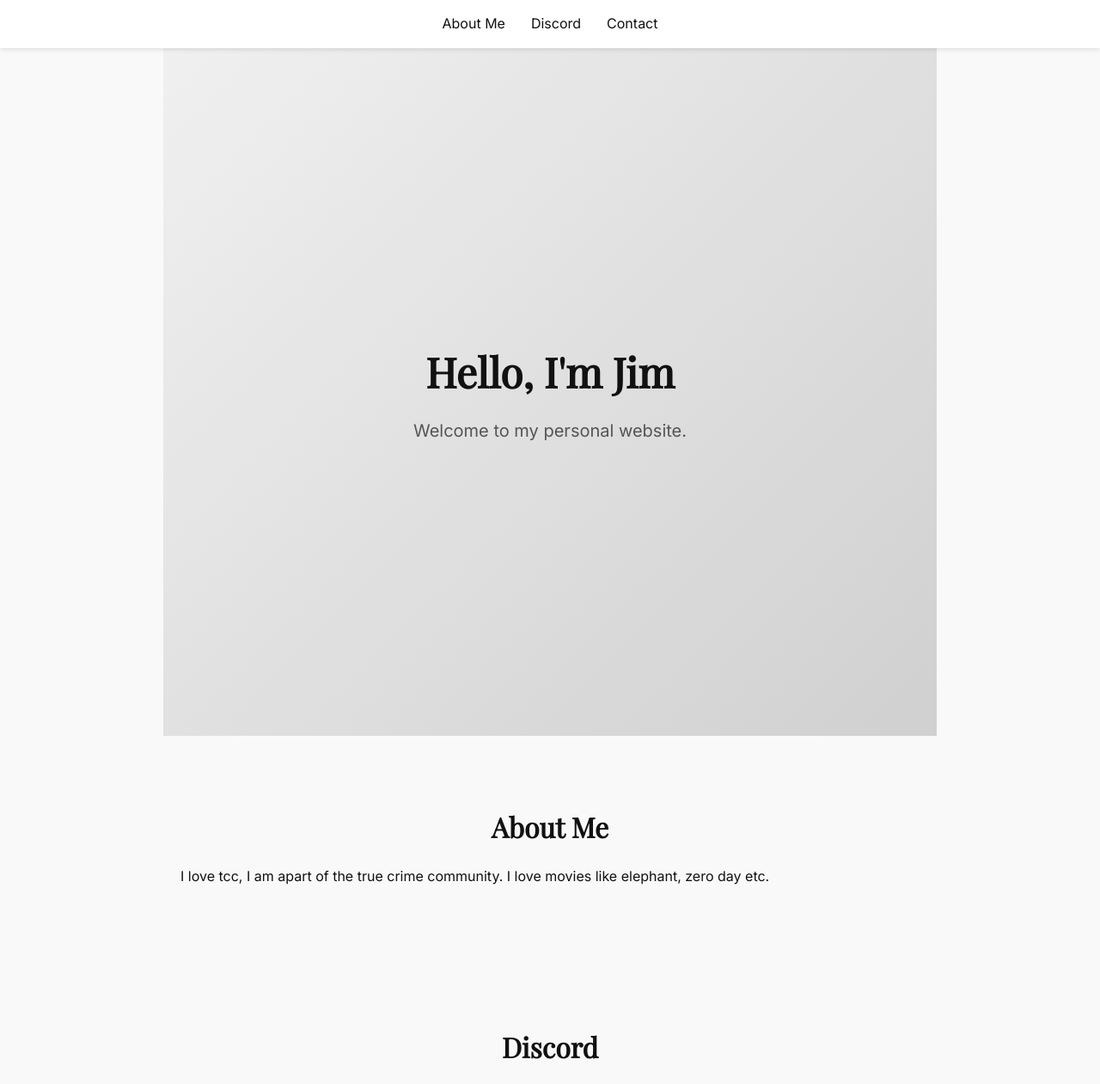
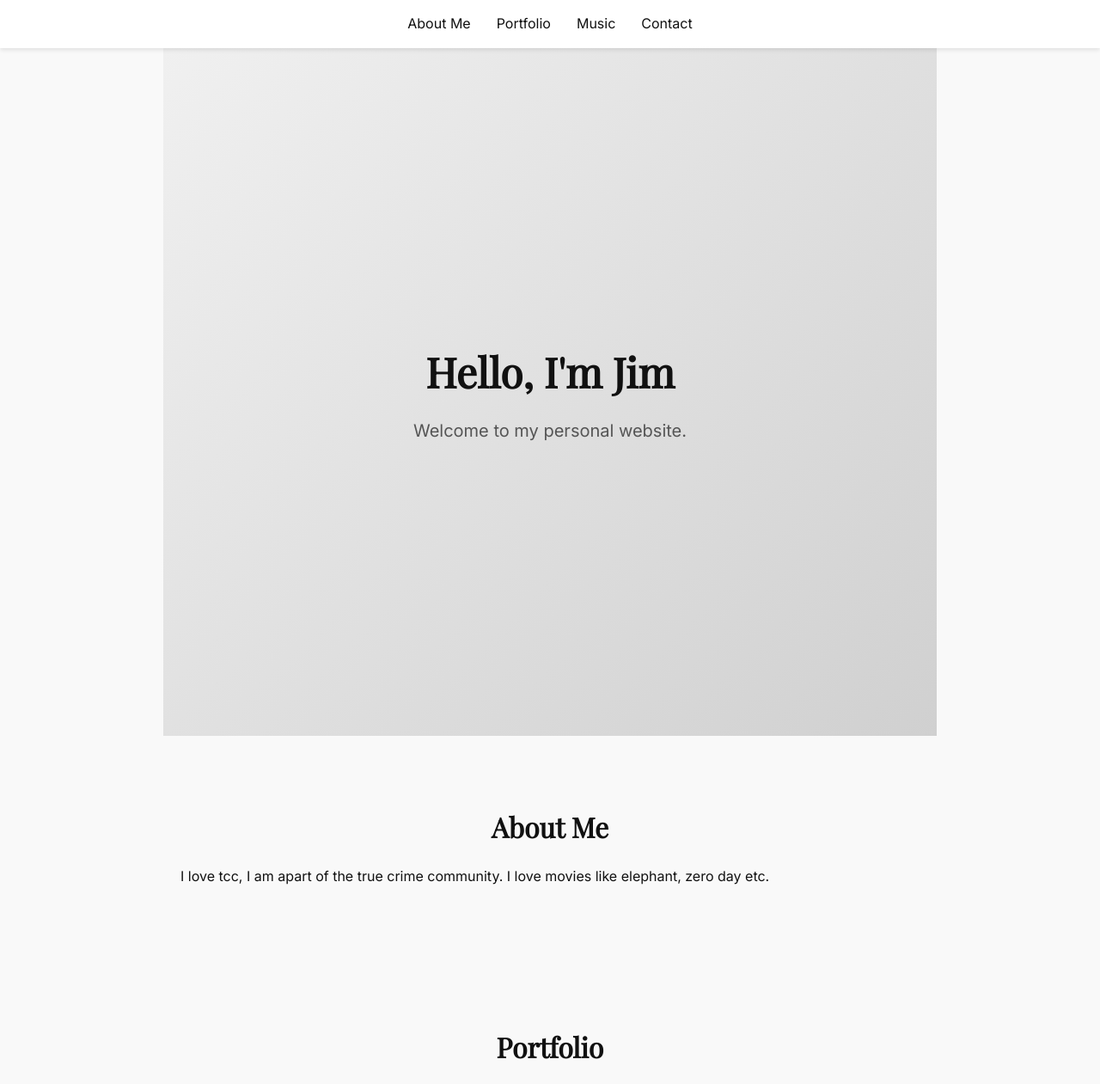
Before and after one commit to yeezytauhtmelol/yeezytauhtmelol.github.io, a plain HTML site: page index.html in a window 1280 px wide. Shown: the top 1261 px of the page at 86% size. Drawn offline with nearby package versions, Linux system fonts and the light colour scheme.

Commit message:
Update index.html

```diff
--- a/index.html
+++ b/index.html
@@ -3,14 +3,14 @@
 <head>
   <meta charset="UTF-8">
   <meta name="viewport" content="width=device-width, initial-scale=1.0">
-  <title>Jim's Website</title>
+  <title>Jim's Website.</title>
   <link rel="icon" type="image/x-icon" href="calvin.ico">
   <!-- Google Fonts -->
   <link href="https://fonts.googleapis.com/css2?family=Inter&family=Playfair+Display&display=swap" rel="stylesheet">
   <style>
     /* Reset & base styles */
     * { margin: 0; padding: 0; box-sizing: border-box; }
-    body { font-family: 'Inter', sans-serif; line-height: 1.6; background: #f9f9f9; color: #111; cursor: url('cursor.ani'), auto; }
+    body { font-family: 'Inter', sans-serif; line-height: 1.6; background: #f9f9f9; color: #111; cursor: url('cat.ani'), auto; }
     /* Header & nav */
     header { position: sticky; top:0; background: #fff; padding: 15px 20px; box-shadow: 0 2px 5px rgba(0,0,0,0.1); }
     nav ul { display: flex; justify-content: center; list-style: none; }
@@ -43,7 +43,8 @@
     <nav>
       <ul>
         <li><a href="#about">About Me</a></li>
-        <li><a href="#discord">Discord</a></li>
+        <li><a href="#portfolio">Portfolio</a></li>
+        <li><a href="#music">Music</a></li>
         <li><a href="#contact">Contact</a></li>
       </ul>
     </nav>
@@ -58,9 +59,9 @@
     <h2>About Me</h2>
     <p>I love tcc, I am apart of the true crime community. I love movies like elephant, zero day etc.</p>
   </section>
-  <!-- Discord Section -->
-  <section id="discord">
-    <h2>Discord</h2>
+  <!-- Portfolio Section -->
+  <section id="portfolio">
+    <h2>Portfolio</h2>
     <p><iframe src="https://discord.com/widget?id=1478169703259181189&theme=dark" width="350" height="500" allowtransparency="true" frameborder="0" sandbox="allow-popups allow-popups-to-escape-sandbox allow-same-origin allow-scripts"></iframe></p>
   </section>
   <!-- Music Section -->
```
